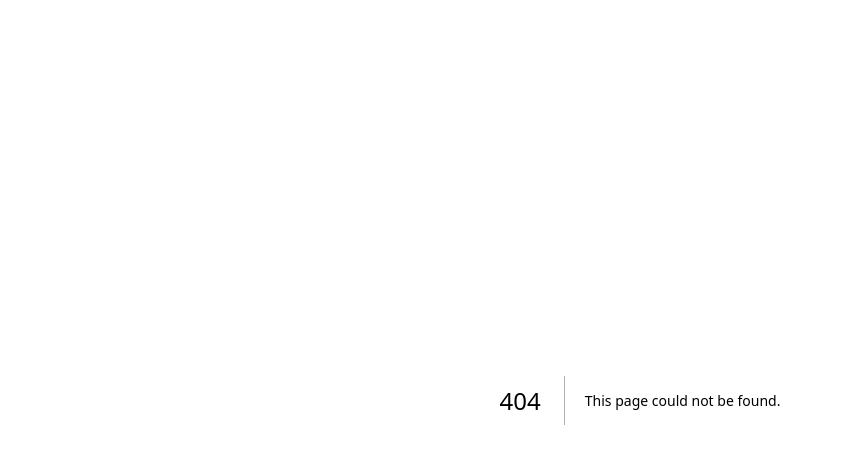
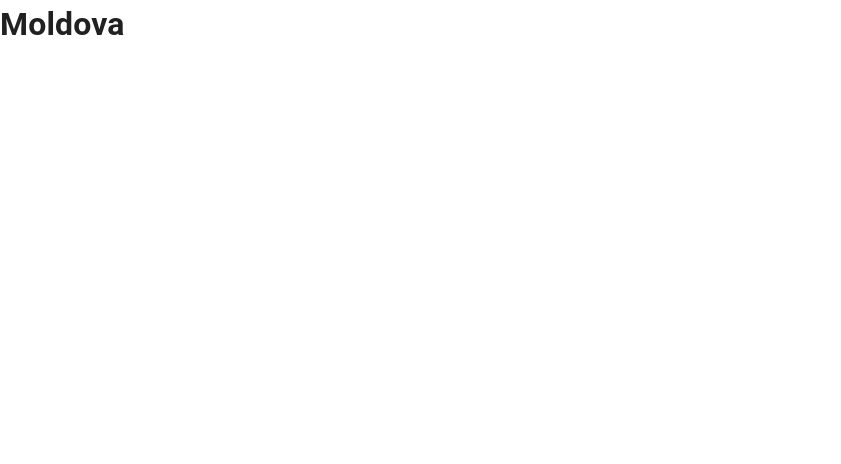
Before and after one commit to dunaidan/fm05-rest-countries-api, a Next.js app: page /1 in a window 1280 px wide. Before the commit this address had no page. Shown: the top 464 px of the page, without its empty margins (0-841 px from the left). Built offline with nearby package versions, Linux system fonts and the light colour scheme.

Commit message:
added project's pages all needed dependecies. closes #2

```diff
--- a/package.json
+++ b/package.json
@@ -9,7 +9,12 @@
     "lint": "next lint"
   },
   "dependencies": {
+    "@emotion/react": "^11.10.6",
+    "@emotion/styled": "^11.10.6",
+    "@mui/icons-material": "^5.11.9",
+    "@mui/material": "^5.11.10",
     "@next/font": "13.1.6",
+    "axios": "^1.3.3",
     "next": "13.1.6",
     "react": "18.2.0",
     "react-dom": "18.2.0"
--- /dev/null
+++ b/pages/[code].js
@@ -0,0 +1,7 @@
+function Country() {
+  return (
+    <h1>Moldova</h1>
+  )
+}
+
+export default Country;
--- a/pages/_app.js
+++ b/pages/_app.js
@@ -1,5 +1,11 @@
 import '@/styles/globals.css'
+import { CssBaseline } from '@mui/material'
 
 export default function App({ Component, pageProps }) {
-  return <Component {...pageProps} />
+  return (
+    <>
+      <CssBaseline />
+      <Component {...pageProps} />
+    </>
+  )
 }
```
Also changed, not shown: 1 other file (tests, documents, lock files or other folders).
